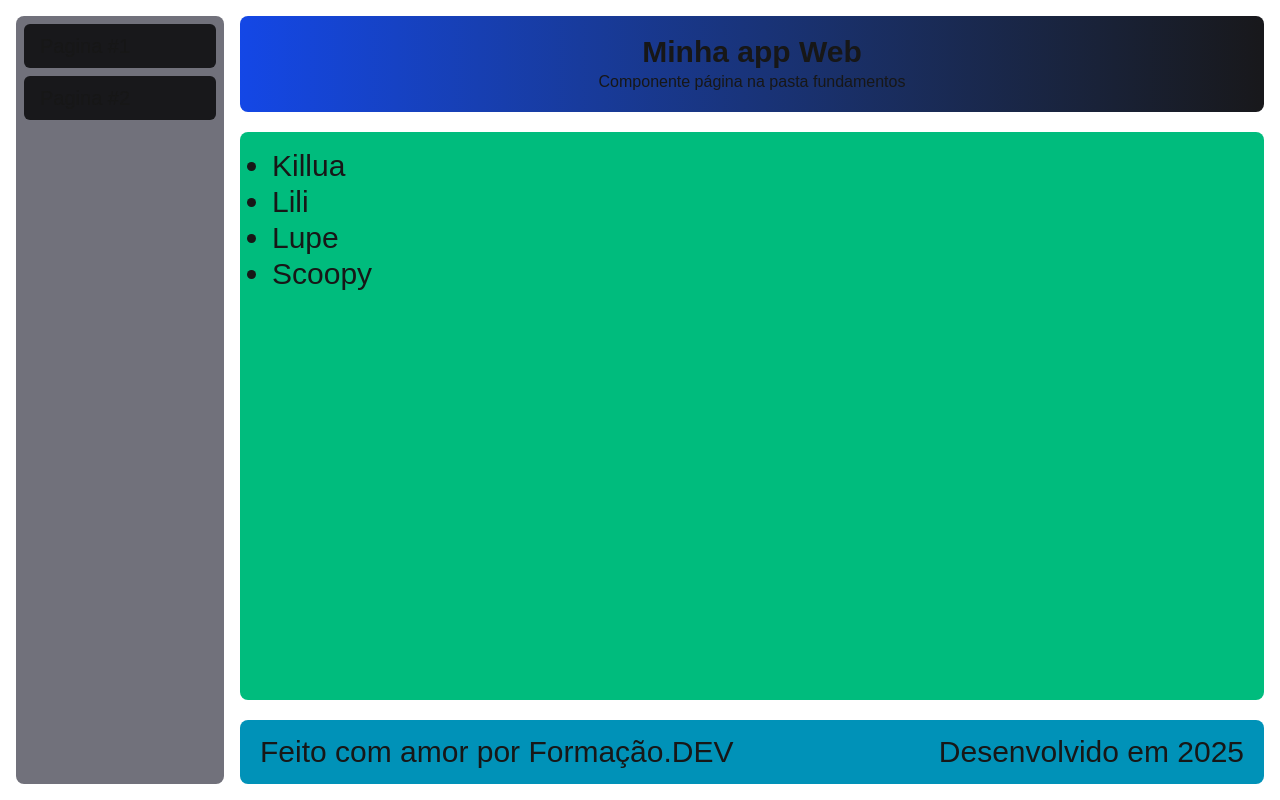
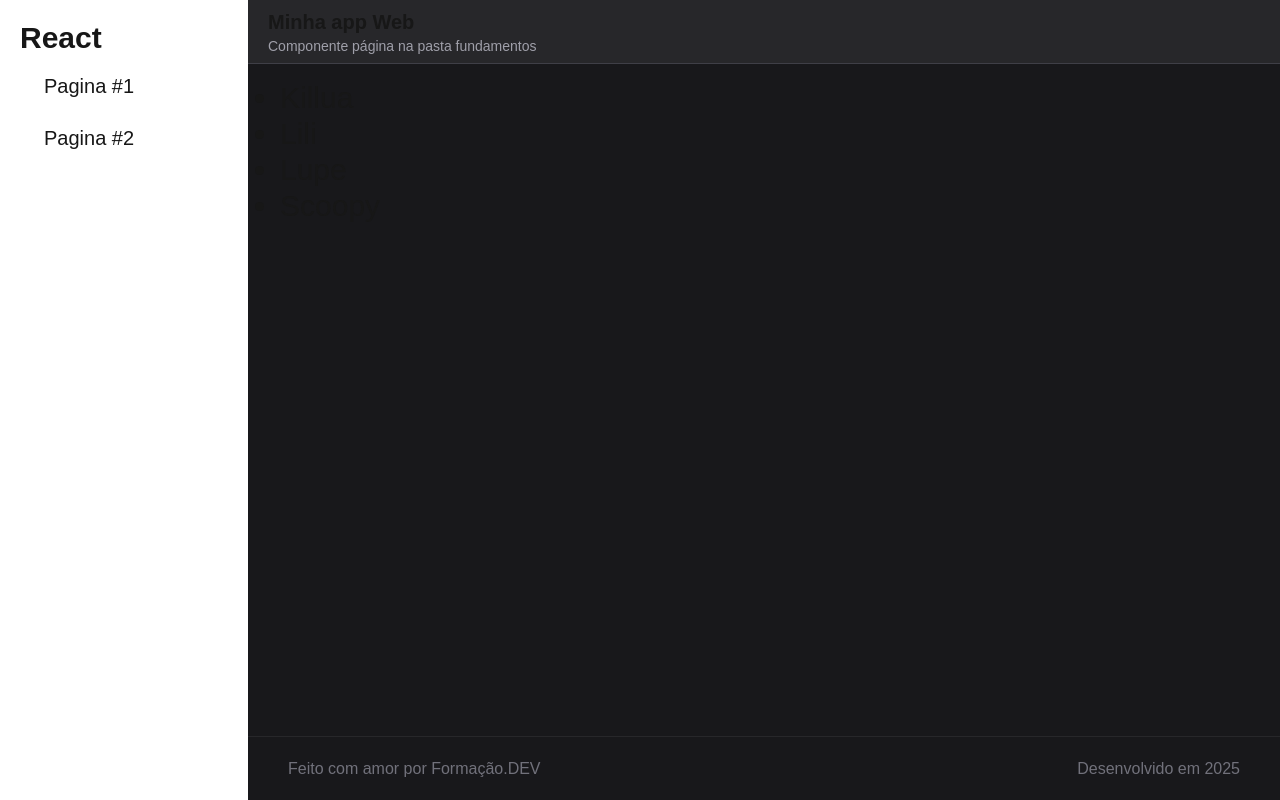
Before and after one commit to GustavoPaula/formacao-dev, a Next.js app in the folder react-fundamentos/: page /fundamentos/pagina in a window 1280 px wide. Built offline with nearby package versions, Linux system fonts and the light colour scheme.

Commit message:
trabalhando cores

```diff
--- /dev/null
+++ b/react-fundamentos/components/AreaLateral.tsx
@@ -0,0 +1,11 @@
+import Logo from "./Logo";
+import Menu from "./Menu";
+
+export default function AreaLateral() {
+  return (
+    <div className="p-5 ">
+      <Logo />
+      <Menu />
+    </div>
+  )
+}
--- a/react-fundamentos/components/Cabecalho.tsx
+++ b/react-fundamentos/components/Cabecalho.tsx
@@ -7,11 +7,12 @@ interface CabecalhoProps {
 export default function Cabecalho(props: CabecalhoProps) {
   return (
     <div className={`
-      flex flex-col justify-center items-center h-24
-      bg-purple-500 rounded-lg ${props.className}
+      flex flex-col justify-center px-5
+      border-b border-zinc-700
+      ${props.className}
     `}>
-      <h1 className="text-3xl font-black">{props.titulo}</h1>
-      <h2>{props.subtitulo}</h2>
+      <h1 className="text-xl font-black">{props.titulo}</h1>
+      <h2 className="text-sm text-zinc-400">{props.subtitulo}</h2>
     </div>
   )
 }
--- a/react-fundamentos/components/Conteudo.tsx
+++ b/react-fundamentos/components/Conteudo.tsx
@@ -6,7 +6,7 @@ export default function Conteudo(props: ConteudoProps) {
   return (
     <div className={`
       flex flex-col items-start flex-1 pl-8 p-4
-      bg-emerald-500 text-3xl rounded-lg
+      bg-zinc-900 text-3xl
     `}>
       {props.children}
     </div>
--- /dev/null
+++ b/react-fundamentos/components/Logo.tsx
@@ -0,0 +1,7 @@
+export default function Logo() {
+  return (
+    <div className="text-3xl font-black">
+      React
+    </div>
+  )
+}
--- a/react-fundamentos/components/Menu.tsx
+++ b/react-fundamentos/components/Menu.tsx
@@ -4,7 +4,7 @@ export default function Menu() {
   return (
     <div className={`
       flex flex-col justify-start items-center w-52
-      bg-zinc-500 rounded-lg text-3xl p-2 gap-2
+      text-3xl p-2 gap-2
     `}>
       <MenuItem texto="Pagina #1" url="/fundamentos/pagina" />
       <MenuItem texto="Pagina #2" url="/pagina" />
--- a/react-fundamentos/components/MenuItem.tsx
+++ b/react-fundamentos/components/MenuItem.tsx
@@ -8,8 +8,7 @@ interface MenuItemProps {
 export default function MenuItem(props: MenuItemProps) {
   return (
     <Link href={props.url} className={`
-      px-4 py-2
-      bg-zinc-900 text-xl w-full rounded-md
+      px-4 py-2 text-xl w-full rounded-md
     `}>
       {props.texto}
     </Link>
--- a/react-fundamentos/components/Pagina.tsx
+++ b/react-fundamentos/components/Pagina.tsx
@@ -1,17 +1,17 @@
+import AreaLateral from "./AreaLateral";
 import Cabecalho from "./Cabecalho";
 import Conteudo from "./Conteudo";
-import Menu from "./Menu";
 import Rodape from "./Rodape";
 
 export default function Pagina(props: any) {
   return (
-    <div className="flex h-screen p-4 gap-4">
-      <Menu />
-      <div className="flex flex-col flex-1 gap-5">
+    <div className="flex h-screen">
+      <AreaLateral />
+      <div className="flex flex-col flex-1">
         <Cabecalho
           titulo={props.titulo}
           subtitulo={props.subtitulo}
-          className="h-24 bg-linear-to-r from-blue-700 to-zinc-900"
+          className="h-16 bg-zinc-800"
         />
         <Conteudo>
           {props.children}
--- a/react-fundamentos/components/Rodape.tsx
+++ b/react-fundamentos/components/Rodape.tsx
@@ -6,9 +6,9 @@ interface RodapeProps {
 export default function Rodape(props: RodapeProps) {
   return (
     <div className={`
-        flex text-3xl justify-between items-center
-        h-16 rounded-lg p-5
-        bg-cyan-600
+        flex justify-between items-center
+        h-16 text-base px-10 bg-zinc-900
+        border-t border-zinc-800 text-zinc-500
       `}>
         <h1>{props.esquerda}</h1>
         <h1>{props.direita}</h1>
```
